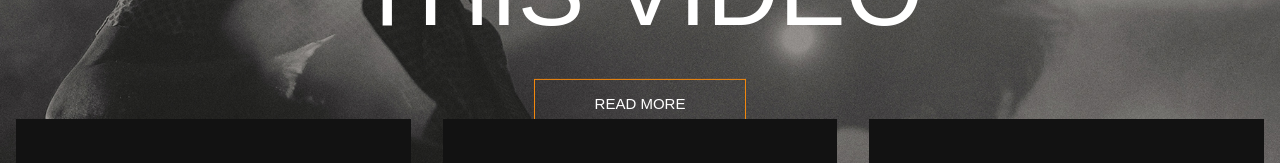
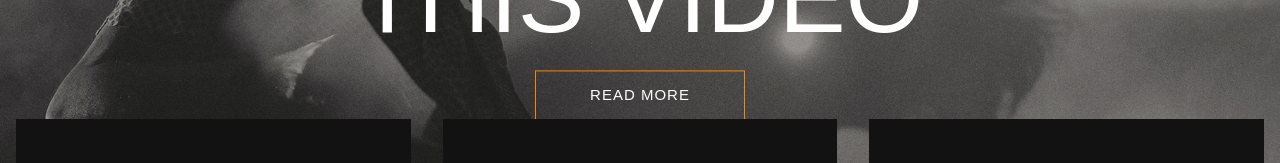
Before and after one commit to RiccardoGarbo/proj-html-vuejs, a Vue app: page / in a window 1280 px wide. Shown: the part 637-800 px from the top of the page. Built offline with nearby package versions, Linux system fonts and the light colour scheme.

Commit message:
add button component on jumbo section

```diff
--- a/src/components/header-components/HeaderJumbotron.vue
+++ b/src/components/header-components/HeaderJumbotron.vue
@@ -1,6 +1,15 @@
 <script>
+import { buttonText } from '@/assets/data/data.js';
+import ButtonComponent from '@/components/ButtonComponent.vue';
+
 export default {
     name: 'HeaderJumbotron',
+    components: { ButtonComponent },
+    data() {
+        return {
+            buttonText: buttonText
+        }
+    },
     props: {
         index: Number
     },
@@ -21,7 +30,7 @@ export default {
                 <p v-if="index === 0">Music of the spirit</p>
                 <p v-else>Music in this video</p>
             </transition>
-            <button type="button" class="main-btn">Read more</button>
+            <ButtonComponent :buttonText="buttonText.readMore" />
         </div>
         <div class="arrow-container left-arrow" @click="$emit('on-arrow-click')">
             <img src="../../assets/img/left-arrow.svg" alt="left-arrow" class="arrow">
@@ -109,23 +118,6 @@ export default {
                 line-height: 120px;
             }
         }
-
-        button {
-            padding: 15px 60px;
-            border: 1px solid $orange-cs;
-            background-color: transparent;
-            cursor: pointer;
-            font-size: 15px;
-            font-weight: 500;
-            margin-top: 1rem;
-            transition: .2s ease-in;
-            color: white;
-            text-transform: uppercase;
-
-            &:hover {
-                background-color: $orange-cs;
-            }
-        }
     }
 }
 </style>
```
